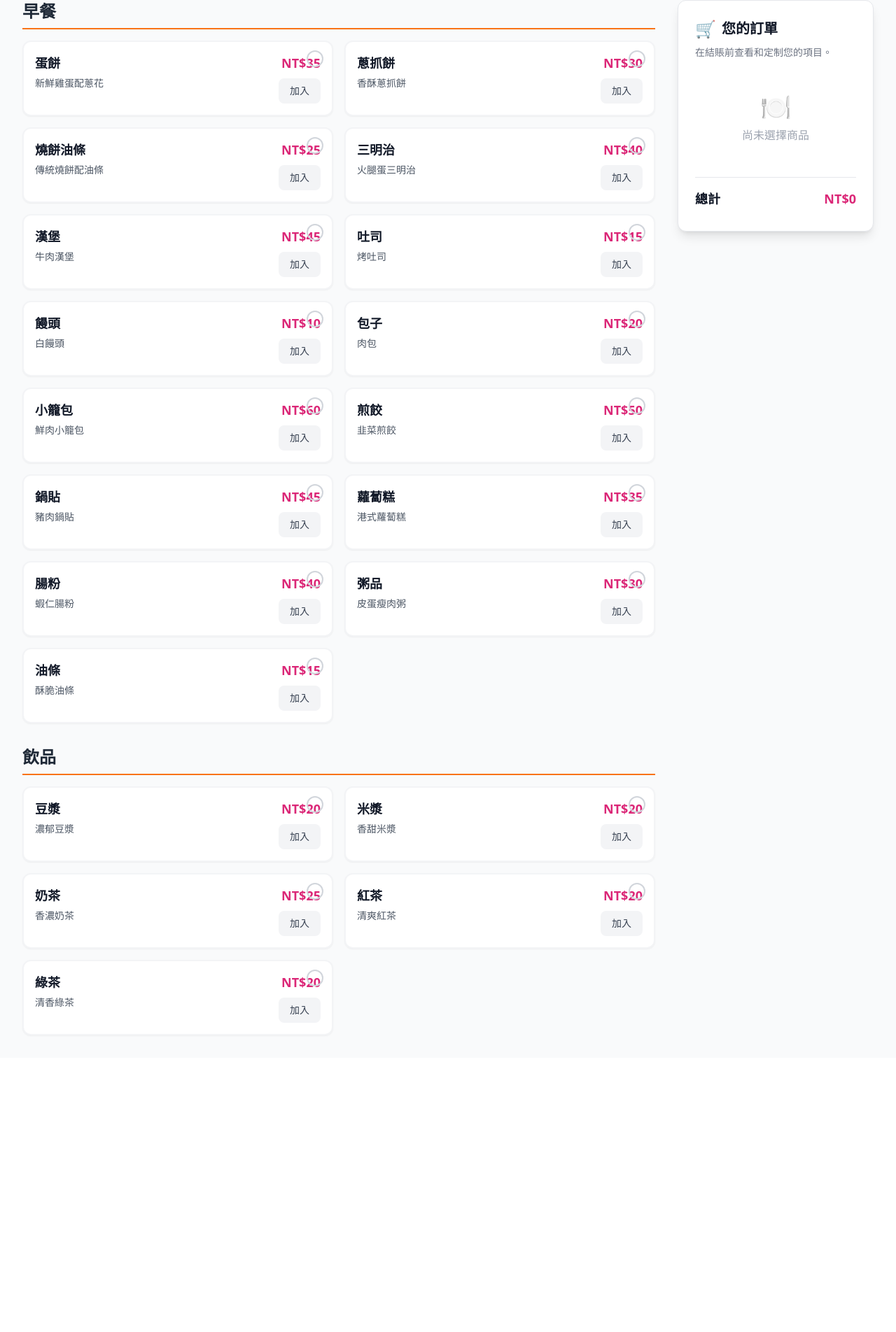
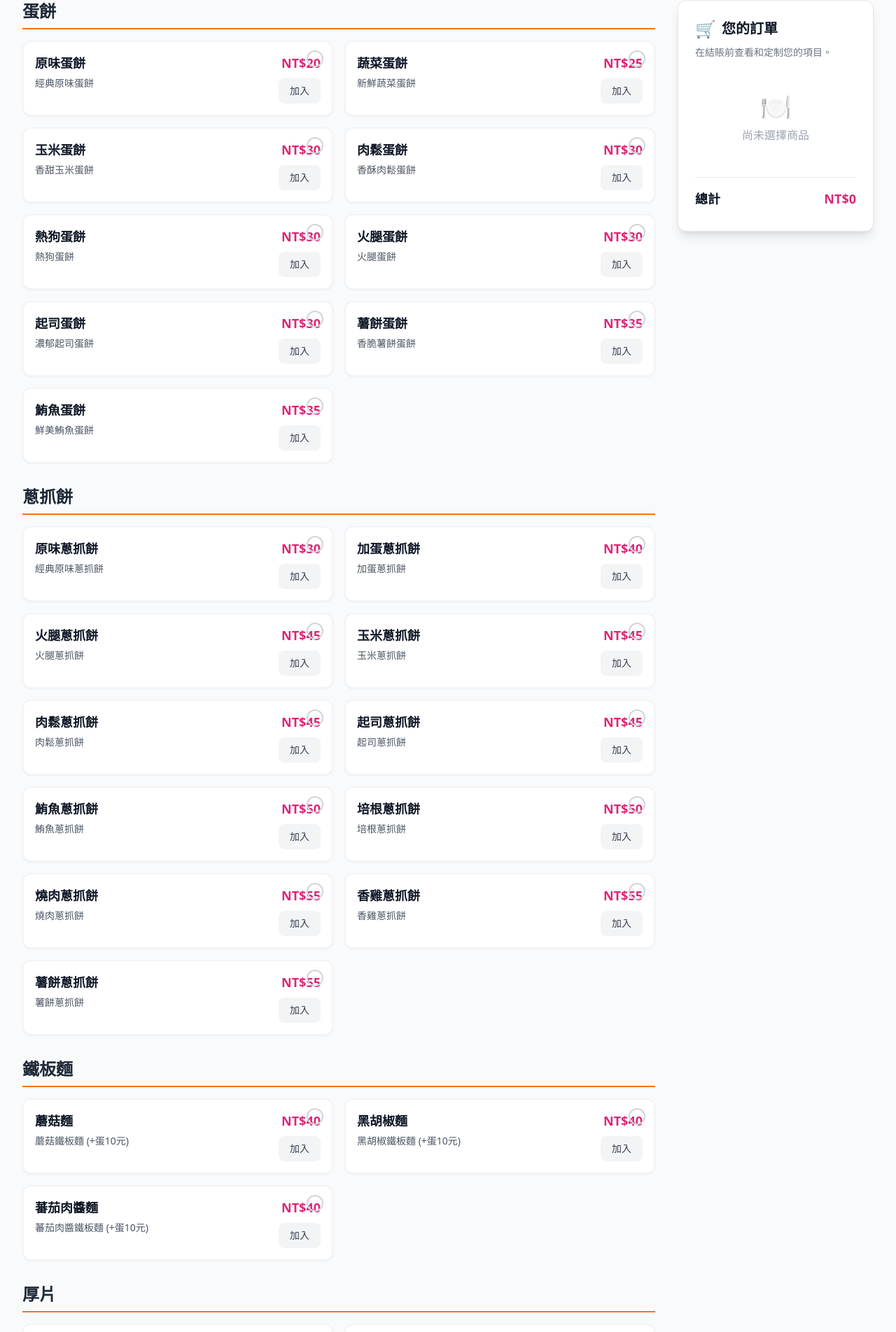
Before and after one commit to kuenjang/chinatrustcabin, a Next.js app: page / in a window 1280 px wide. Shown: the part 97-2001 px from the top of the page at 70% size. Before the commit the page ends 1609 px from the top, so only its background shows below. Built offline with nearby package versions, Linux system fonts and the light colour scheme.

Commit message:
feat: 根據實際菜單圖片更新完整菜單項目

```diff
--- a/app/page.tsx
+++ b/app/page.tsx
@@ -13,26 +13,62 @@ interface MenuItem {
 }
 
 const menuItems: MenuItem[] = [
-  { id: 1, name: '蛋餅', price: 35, category: '早餐', description: '新鮮雞蛋配蔥花' },
-  { id: 2, name: '蔥抓餅', price: 30, category: '早餐', description: '香酥蔥抓餅' },
-  { id: 3, name: '燒餅油條', price: 25, category: '早餐', description: '傳統燒餅配油條' },
-  { id: 4, name: '豆漿', price: 20, category: '飲品', description: '濃郁豆漿' },
-  { id: 5, name: '米漿', price: 20, category: '飲品', description: '香甜米漿' },
-  { id: 6, name: '奶茶', price: 25, category: '飲品', description: '香濃奶茶' },
-  { id: 7, name: '紅茶', price: 20, category: '飲品', description: '清爽紅茶' },
-  { id: 8, name: '綠茶', price: 20, category: '飲品', description: '清香綠茶' },
-  { id: 9, name: '三明治', price: 40, category: '早餐', description: '火腿蛋三明治' },
-  { id: 10, name: '漢堡', price: 45, category: '早餐', description: '牛肉漢堡' },
-  { id: 11, name: '吐司', price: 15, category: '早餐', description: '烤吐司' },
-  { id: 12, name: '饅頭', price: 10, category: '早餐', description: '白饅頭' },
-  { id: 13, name: '包子', price: 20, category: '早餐', description: '肉包' },
-  { id: 14, name: '小籠包', price: 60, category: '早餐', description: '鮮肉小籠包' },
-  { id: 15, name: '煎餃', price: 50, category: '早餐', description: '韭菜煎餃' },
-  { id: 16, name: '鍋貼', price: 45, category: '早餐', description: '豬肉鍋貼' },
-  { id: 17, name: '蘿蔔糕', price: 35, category: '早餐', description: '港式蘿蔔糕' },
-  { id: 18, name: '腸粉', price: 40, category: '早餐', description: '蝦仁腸粉' },
-  { id: 19, name: '粥品', price: 30, category: '早餐', description: '皮蛋瘦肉粥' },
-  { id: 20, name: '油條', price: 15, category: '早餐', description: '酥脆油條' },
+  // 蛋餅類
+  { id: 1, name: '原味蛋餅', price: 20, category: '蛋餅', description: '經典原味蛋餅' },
+  { id: 2, name: '蔬菜蛋餅', price: 25, category: '蛋餅', description: '新鮮蔬菜蛋餅' },
+  { id: 3, name: '玉米蛋餅', price: 30, category: '蛋餅', description: '香甜玉米蛋餅' },
+  { id: 4, name: '肉鬆蛋餅', price: 30, category: '蛋餅', description: '香酥肉鬆蛋餅' },
+  { id: 5, name: '熱狗蛋餅', price: 30, category: '蛋餅', description: '熱狗蛋餅' },
+  { id: 6, name: '火腿蛋餅', price: 30, category: '蛋餅', description: '火腿蛋餅' },
+  { id: 7, name: '起司蛋餅', price: 30, category: '蛋餅', description: '濃郁起司蛋餅' },
+  { id: 8, name: '薯餅蛋餅', price: 35, category: '蛋餅', description: '香脆薯餅蛋餅' },
+  { id: 9, name: '鮪魚蛋餅', price: 35, category: '蛋餅', description: '鮮美鮪魚蛋餅' },
+
+  // 蔥抓餅類
+  { id: 10, name: '原味蔥抓餅', price: 30, category: '蔥抓餅', description: '經典原味蔥抓餅' },
+  { id: 11, name: '加蛋蔥抓餅', price: 40, category: '蔥抓餅', description: '加蛋蔥抓餅' },
+  { id: 12, name: '火腿蔥抓餅', price: 45, category: '蔥抓餅', description: '火腿蔥抓餅' },
+  { id: 13, name: '玉米蔥抓餅', price: 45, category: '蔥抓餅', description: '玉米蔥抓餅' },
+  { id: 14, name: '肉鬆蔥抓餅', price: 45, category: '蔥抓餅', description: '肉鬆蔥抓餅' },
+  { id: 15, name: '起司蔥抓餅', price: 45, category: '蔥抓餅', description: '起司蔥抓餅' },
+  { id: 16, name: '鮪魚蔥抓餅', price: 50, category: '蔥抓餅', description: '鮪魚蔥抓餅' },
+  { id: 17, name: '培根蔥抓餅', price: 50, category: '蔥抓餅', description: '培根蔥抓餅' },
+  { id: 18, name: '燒肉蔥抓餅', price: 55, category: '蔥抓餅', description: '燒肉蔥抓餅' },
+  { id: 19, name: '香雞蔥抓餅', price: 55, category: '蔥抓餅', description: '香雞蔥抓餅' },
+  { id: 20, name: '薯餅蔥抓餅', price: 55, category: '蔥抓餅', description: '薯餅蔥抓餅' },
+
+  // 鐵板麵類
+  { id: 21, name: '蘑菇麵', price: 40, category: '鐵板麵', description: '蘑菇鐵板麵 (+蛋10元)' },
+  { id: 22, name: '黑胡椒麵', price: 40, category: '鐵板麵', description: '黑胡椒鐵板麵 (+蛋10元)' },
+  { id: 23, name: '蕃茄肉醬麵', price: 40, category: '鐵板麵', description: '蕃茄肉醬鐵板麵 (+蛋10元)' },
+
+  // 厚片類
+  { id: 24, name: '巧克力厚片', price: 30, category: '厚片', description: '巧克力厚片吐司' },
+  { id: 25, name: '花生厚片', price: 30, category: '厚片', description: '花生厚片吐司' },
+  { id: 26, name: '草莓厚片', price: 30, category: '厚片', description: '草莓厚片吐司' },
+  { id: 27, name: '沙拉厚片', price: 30, category: '厚片', description: '沙拉厚片吐司' },
+  { id: 28, name: '奶酥厚片', price: 30, category: '厚片', description: '奶酥厚片吐司' },
+
+  // 飲料類
+  { id: 29, name: '紅茶', price: 20, category: '飲料', description: '中杯紅茶 (可選熱/冰)' },
+  { id: 30, name: '無糖綠茶', price: 20, category: '飲料', description: '中杯無糖綠茶 (可選熱/冰)' },
+  { id: 31, name: '奶茶', price: 25, category: '飲料', description: '中杯奶茶 (可選熱/冰)' },
+  { id: 32, name: '豆漿', price: 25, category: '飲料', description: '中杯豆漿 (可選熱/冰)' },
+  { id: 33, name: '蘋果紅茶', price: 25, category: '飲料', description: '中杯蘋果紅茶 (可選熱/冰)' },
+  { id: 34, name: '可可亞', price: 35, category: '飲料', description: '中杯可可亞 (可選熱/冰)' },
+  { id: 35, name: '鮮奶茶', price: 35, category: '飲料', description: '中杯鮮奶茶 (可選熱/冰)' },
+
+  // 大杯飲料
+  { id: 36, name: '大杯紅茶', price: 25, category: '大杯飲料', description: '大杯紅茶 (可選熱/冰)' },
+  { id: 37, name: '大杯奶茶', price: 30, category: '大杯飲料', description: '大杯奶茶 (可選熱/冰)' },
+  { id: 38, name: '大杯豆漿', price: 30, category: '大杯飲料', description: '大杯豆漿 (可選熱/冰)' },
+  { id: 39, name: '大杯蘋果紅茶', price: 30, category: '大杯飲料', description: '大杯蘋果紅茶 (可選熱/冰)' },
+  { id: 40, name: '大杯可可亞', price: 40, category: '大杯飲料', description: '大杯可可亞 (可選熱/冰)' },
+  { id: 41, name: '大杯鮮奶茶', price: 40, category: '大杯飲料', description: '大杯鮮奶茶 (可選熱/冰)' },
+
+  // 咖啡類
+  { id: 42, name: '熱咖啡', price: 40, category: '咖啡', description: '研磨咖啡' },
+  { id: 43, name: '特調冰咖啡', price: 40, category: '咖啡', description: '特調冰咖啡' },
 ];
 
 export default function HomePage() {
```
